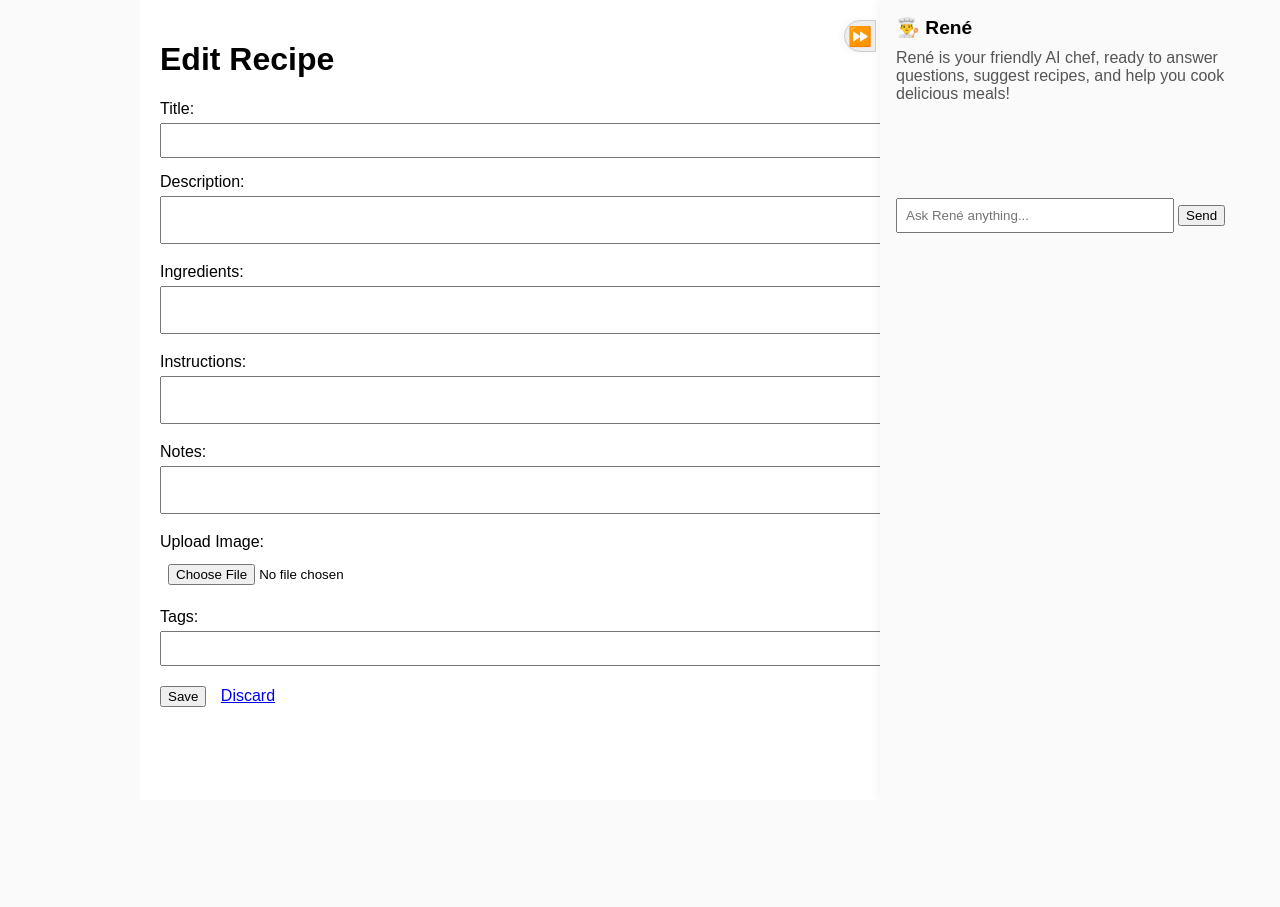
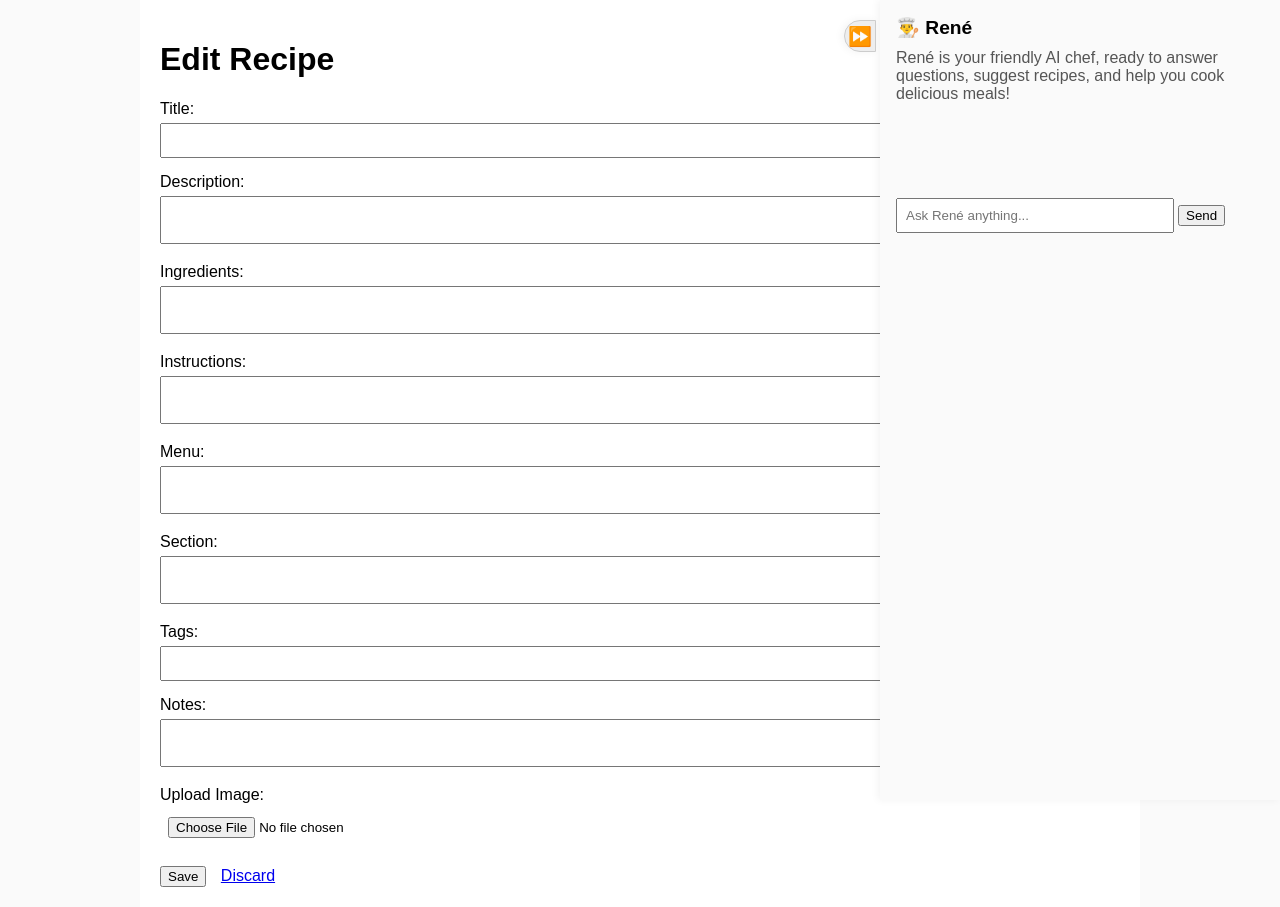
Before and after one commit to stranger-nils/recipe-db, a Flask app: page /recipe/new/edit in a window 1280 px wide. Before the commit the page ends 707 px from the top, so only its background shows below. Run offline with Flask 3, Linux system fonts and the light colour scheme.

Commit message:
added menu and section fields and enabled write from new/edit recipe

```diff
--- a/app.py
+++ b/app.py
@@ -205,6 +205,8 @@ def edit_recipe(recipe_id):
             ingredients_text = request.form['ingredients']
             instructions = request.form['instructions']
             notes = request.form['notes']
+            menu = request.form['menu']
+            section = request.form['section']
             tags = request.form['tags']
 
             current_image_url = conn.execute(
@@ -227,11 +229,11 @@ def edit_recipe(recipe_id):
 
             conn.execute(text('''
                 UPDATE recipe
-                SET title=:title, description=:description, instructions=:instructions, notes=:notes, image_url=:image_url, tags=:tags
+                SET title=:title, description=:description, instructions=:instructions, notes=:notes, image_url=:image_url, menu=:menu, section=:section, tags=:tags
                 WHERE id=:id
             '''), {
                 'title': title, 'description': description, 'instructions': instructions,
-                'notes': notes, 'image_url': image_url, 'tags': tags, 'id': recipe_id
+                'notes': notes, 'image_url': image_url, 'menu': menu, 'section': section, 'tags': tags, 'id': recipe_id
             })
 
             conn.execute(text("DELETE FROM recipe_ingredient WHERE recipe_id=:id"), {'id': recipe_id})
@@ -288,8 +290,11 @@ def new_recipe():
         ingredients_text = request.form['ingredients']
         instructions = request.form['instructions']
         notes = request.form['notes']
+        menu = request.form['menu']
+        section = request.form['section']
         tags = request.form['tags']
 
+        # Handle image upload
         image_url = ''
         file = request.files.get('image_file')
         if file and allowed_file(file.filename):
@@ -304,13 +309,14 @@ def new_recipe():
                 image_url = f"/static/uploads/{filename}"
 
 
+        # Insert new recipe
         with engine.begin() as conn:
             res = conn.execute(text('''
-                INSERT INTO recipe (title, description, instructions, notes, image_url, tags)
-                VALUES (:title, :description, :instructions, :notes, :image_url, :tags)
+                INSERT INTO recipe (title, description, instructions, notes, menu, section, image_url, tags)
+                VALUES (:title, :description, :instructions, :notes, :menu, :section, :image_url, :tags)
             '''), {
                 'title': title, 'description': description, 'instructions': instructions,
-                'notes': notes, 'image_url': image_url, 'tags': tags
+                'notes': notes, 'menu': menu, 'section': section, 'image_url': image_url, 'tags': tags
             })
             recipe_id = res.lastrowid
 
--- a/templates/edit_recipe.html
+++ b/templates/edit_recipe.html
@@ -50,14 +50,20 @@
                 <label>Instructions:
                     <textarea name="instructions" required>{{ recipe['instructions'] }}</textarea>
                 </label>
+                <label>Menu:
+                    <textarea name="menu" required>{{ recipe['menu'] }}</textarea>
+                </label>
+                <label>Section:
+                    <textarea name="section" required>{{ recipe['section'] }}</textarea>
+                </label>
+                <label>Tags:
+                    <input type="text" name="tags" value="{{ recipe['tags'] }}">
+                </label>
                 <label>Notes:
                     <textarea name="notes">{{ recipe['notes'] }}</textarea>
                 </label>
                 <label>Upload Image:
                     <input type="file" name="image_file" accept="image/*">
-                </label>
-                <label>Tags:
-                    <input type="text" name="tags" value="{{ recipe['tags'] }}">
                 </label>
                 <div class="actions">
                     <button type="submit">Save</button>
```
